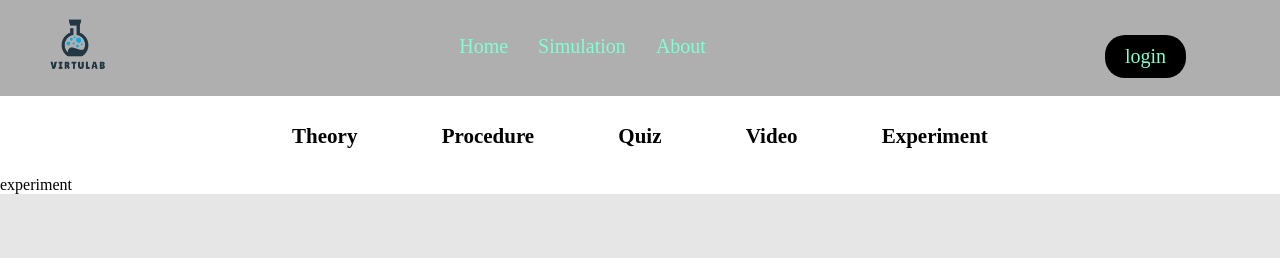
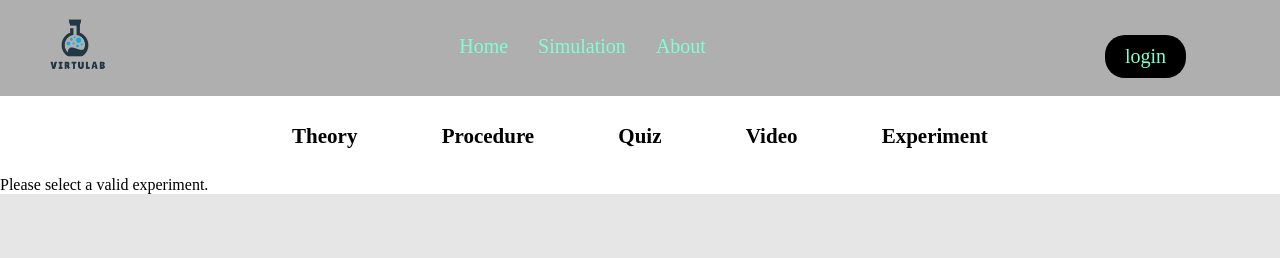
Before and after one commit to AtomKey-Lab/ExperimentHub, a React (Create React App) app: page /Chemestry in a window 1280 px wide. Both pictures are taken after a click on the element "Experiment". Shown: the top 258 px of the page. Built offline with nearby package versions, Linux system fonts and the light colour scheme.

Commit message:
roures added

```diff
--- /dev/null
+++ b/src/components/experiment/chemestry.jsx
@@ -0,0 +1,9 @@
+import React from 'react'
+
+function chemestry() {
+  return (
+    <h1>chemestry</h1>
+  )
+}
+
+export default chemestry
--- a/src/components/experiment/experiment.jsx
+++ b/src/components/experiment/experiment.jsx
@@ -1,9 +1,21 @@
-import React from 'react'
+import React from 'react';
+import './experiment.css';
+import Chemistry from './chemestry';
+import Gravitation from './gravitation';
 
-function experiment() {
+function Experiment() {
+  // Check the current path directly
+  const path = window.location.pathname;
+
   return (
-    <div>experiment</div>
-  )
+    <div className="experiment-container">
+      {path === '/chemestry' && <Chemistry />}
+      {path === '/gravitation' && <Gravitation />}
+      {!['/chemestry', '/gravitation'].includes(path) && (
+        <div>Please select a valid experiment.</div>
+      )}
+    </div>
+  );
 }
 
-export default experiment
+export default Experiment;
--- /dev/null
+++ b/src/components/experiment/gravitation.jsx
@@ -0,0 +1,9 @@
+import React from 'react'
+
+function gravitation() {
+  return (
+    <div>gravitation</div>
+  )
+}
+
+export default gravitation
--- a/src/index.js
+++ b/src/index.js
@@ -16,6 +16,7 @@ root.render(
         <Route path="/Login" element={<Login/>}/>
         <Route path="/Gravitation" element={<Gravitation/>}/>
         <Route path="/Chemestry" element={<Chemestry/>}/>
+
     </Routes>
     </BrowserRouter>
 )
```
Also changed, not shown: src/components/experiment/experiment.css (added).
